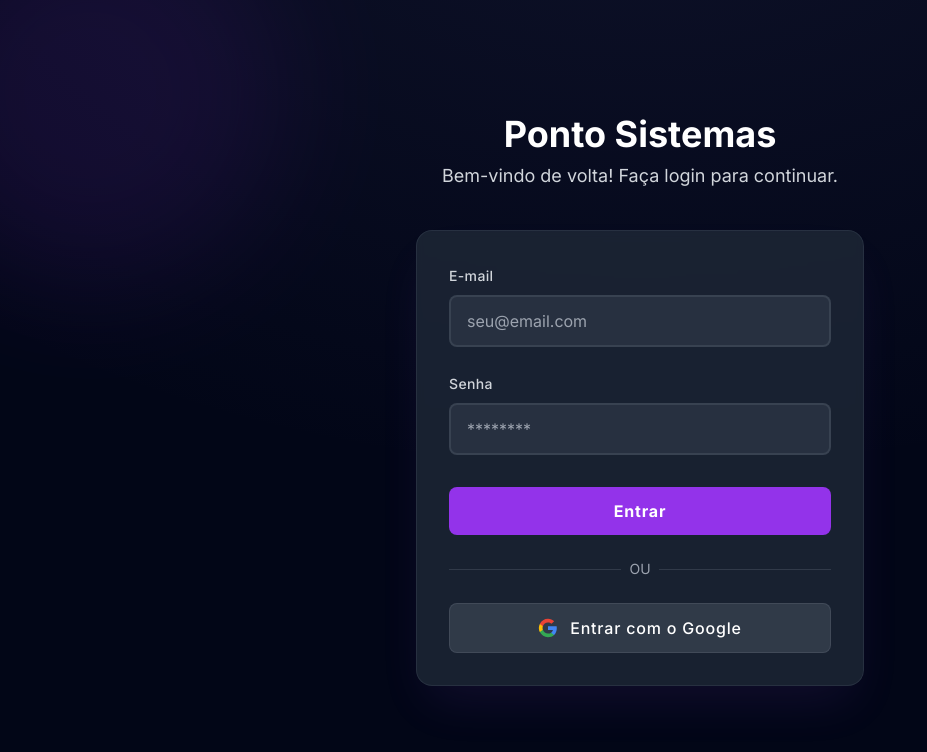
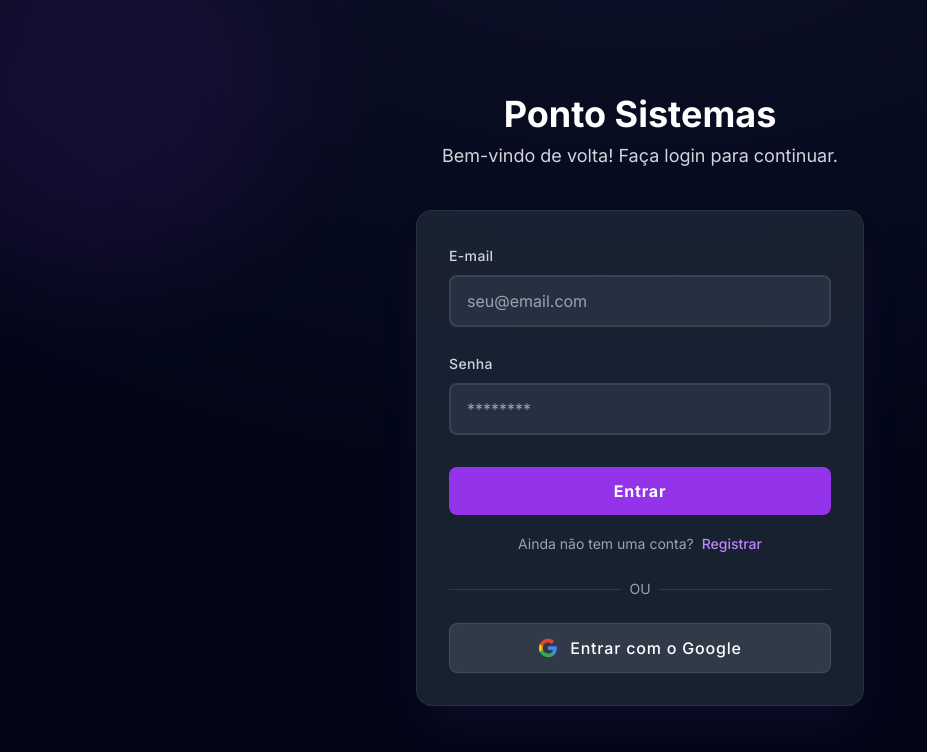
Before and after one commit to rdgdan/PONTO-SISTEMAS, a Next.js app: page /login in a window 1280 px wide. Shown: the top 752 px of the page, without its empty margins (0-927 px from the left). Built offline with nearby package versions, Linux system fonts and the light colour scheme; no server answers.

Commit message:
feat(ui): add Register link on login page

```diff
--- a/app/login/page.tsx
+++ b/app/login/page.tsx
@@ -1,7 +1,8 @@
-'use client';
+ 'use client';
 
 import { useState } from 'react';
 import { useRouter } from 'next/navigation';
+import Link from 'next/link';
 import { signInWithEmailAndPassword, signInWithPopup, GoogleAuthProvider } from 'firebase/auth';
 // CORREÇÃO: Importar a função getFirebaseClient em vez das constantes
 import { getFirebaseClient } from '@/lib/firebase';
@@ -118,6 +119,10 @@ export default function LoginPage() {
                     {loading ? 'Carregando...' : 'Entrar'}
                 </button>
             </form>
+            <div className="mt-4 text-center">
+              <span className="text-sm text-gray-400">Ainda não tem uma conta? </span>
+              <Link href="/register" className="text-sm font-medium text-purple-400 hover:underline ml-1">Registrar</Link>
+            </div>
             <div className="flex items-center justify-center space-x-2 my-6">
                 <span className="h-px w-full bg-gray-600/50"></span>
                 <span className="text-sm text-gray-400">OU</span>
```
